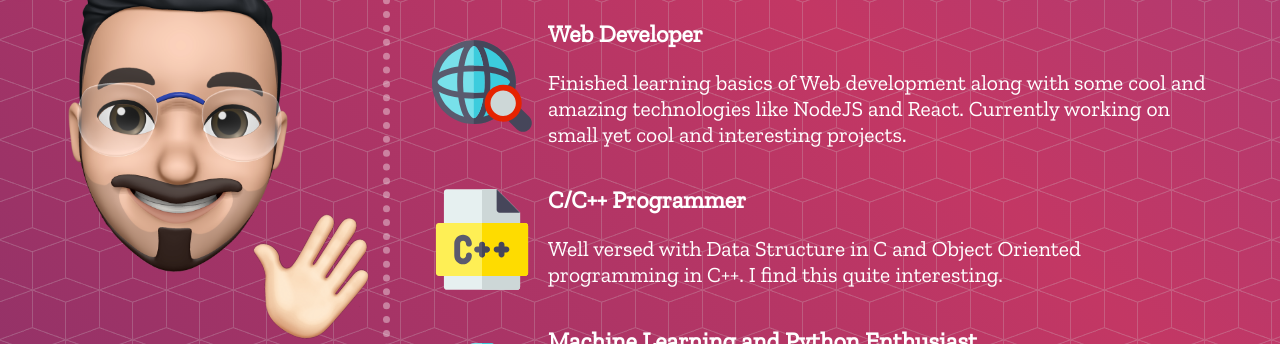
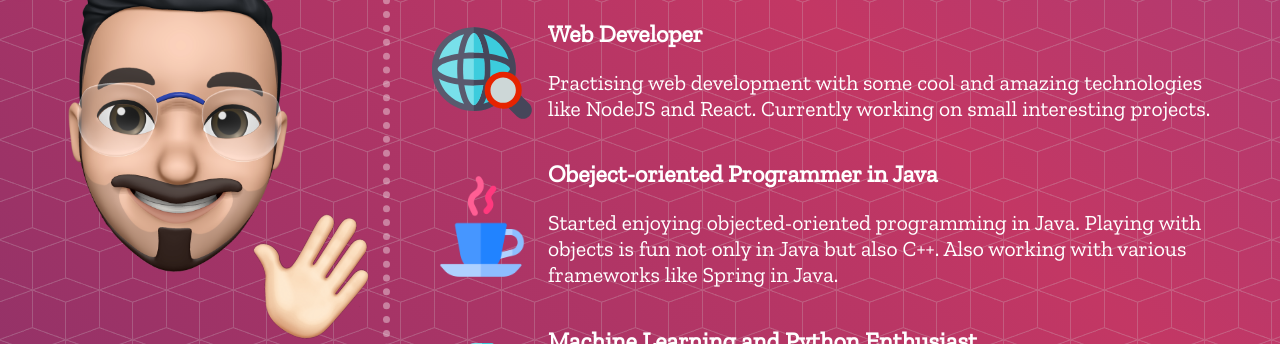
Before and after one commit to meghrathod/meghrathod.github.io, a React (Create React App) app: page / in a window 1280 px wide. Shown: the part 223-567 px from the top of the page. Built offline with nearby package versions, Linux system fonts and the light colour scheme.

Commit message:
changed C dev to Java

```diff
--- a/src/components/Body/Right/Right.jsx
+++ b/src/components/Body/Right/Right.jsx
@@ -1,26 +1,29 @@
 import React from "react";
-import './Right.scss'
-import python from './python.svg'
-import webdev from './web_dev.svg'
-import c from './c.svg'
+import "./Right.scss";
+import python from "./python.svg";
+import webdev from "./web_dev.svg";
+import java from "./java.svg";
 import { motion } from "framer-motion";
-
 
 const fadeVariant1 = {
     hidden: { opacity: 0 },
-    visible: { opacity: 1, transition: { duration: 0.5, ease: "easeInOut" } }
+    visible: { opacity: 1, transition: { duration: 0.5, ease: "easeInOut" } },
 };
 
 const fadeVariant2 = {
     hidden: { opacity: 0 },
-    visible: { opacity: 1, transition: { delay:0.5, duration: 0.5, ease: "easeInOut" } },
+    visible: {
+        opacity: 1,
+        transition: { delay: 0.5, duration: 0.5, ease: "easeInOut" },
+    },
 };
 const fadeVariant3 = {
     hidden: { opacity: 0 },
-    visible: { opacity: 1, transition: { delay:1, duration: 0.5, ease: "easeInOut" } },
+    visible: {
+        opacity: 1,
+        transition: { delay: 1, duration: 0.5, ease: "easeInOut" },
+    },
 };
-
-
 
 function Right() {
     return (
@@ -38,10 +41,10 @@ function Right() {
                     <div>
                         <h1>Web Developer</h1>
                         <p>
-                            Finished learning basics of Web development along
-                            with some cool and amazing technologies like NodeJS
-                            and React. Currently working on small yet cool and
-                            interesting projects.
+                            Practising web development with some cool and
+                            amazing technologies like NodeJS and React.
+                            Currently working on small interesting
+                            projects.
                         </p>
                     </div>
                 </motion.div>
@@ -51,13 +54,14 @@ function Right() {
                     animate="visible"
                     variants={fadeVariant2}
                 >
-                    <img src={c} alt="c"></img>
+                    <img src={java} alt="java"></img>
                     <div>
-                        <h1>C/C++ Programmer</h1>
+                        <h1>Obeject-oriented Programmer in Java</h1>
                         <p>
-                            Well versed with Data Structure in C and Object
-                            Oriented programming in C++. I find this quite
-                            interesting.
+                            Started enjoying objected-oriented programming in
+                            Java. Playing with objects is fun not only in Java
+                            but also C++. Also working with various frameworks
+                            like Spring in Java.
                         </p>
                     </div>
                 </motion.div>
```
Also changed, not shown: src/components/Body/Right/java.svg (added).
